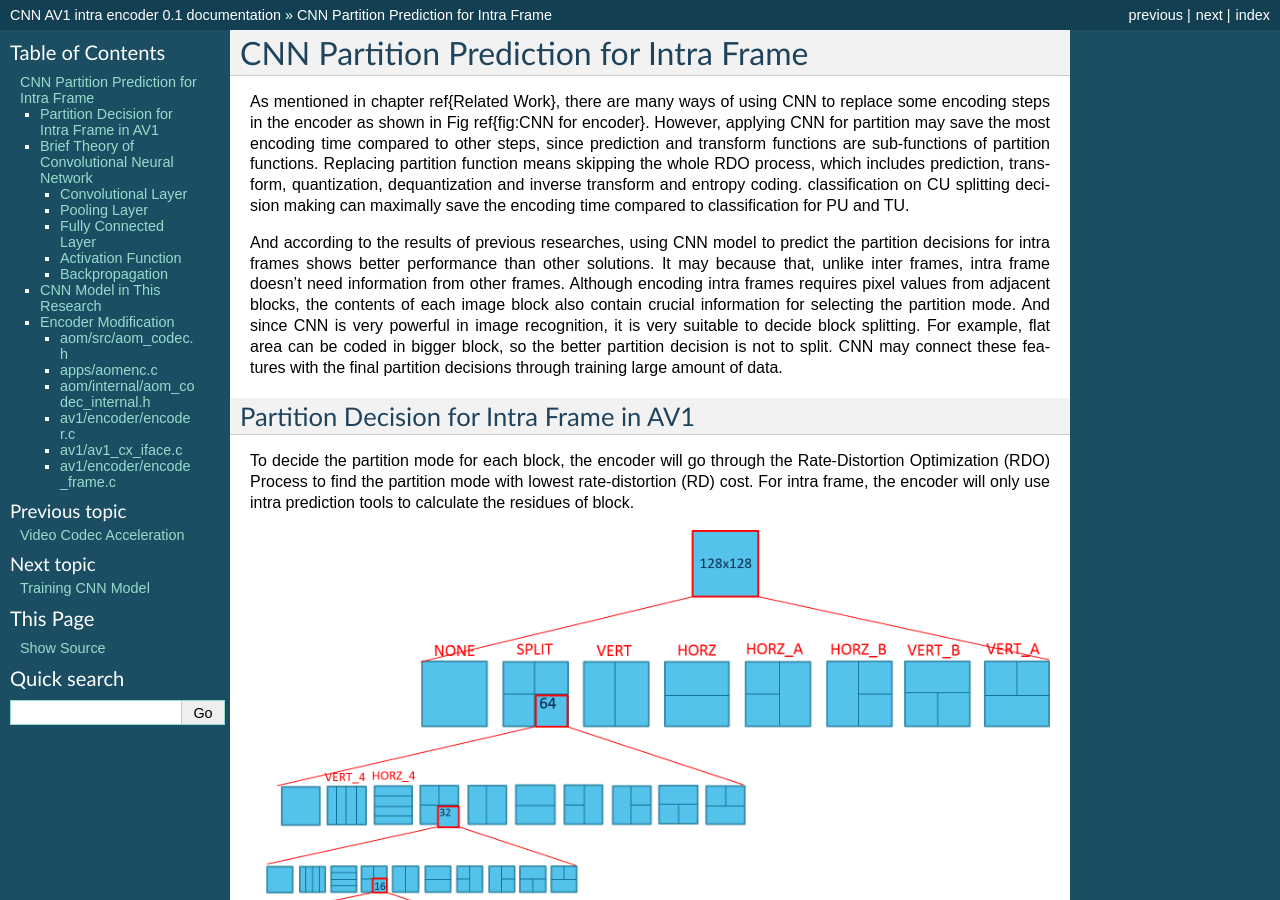
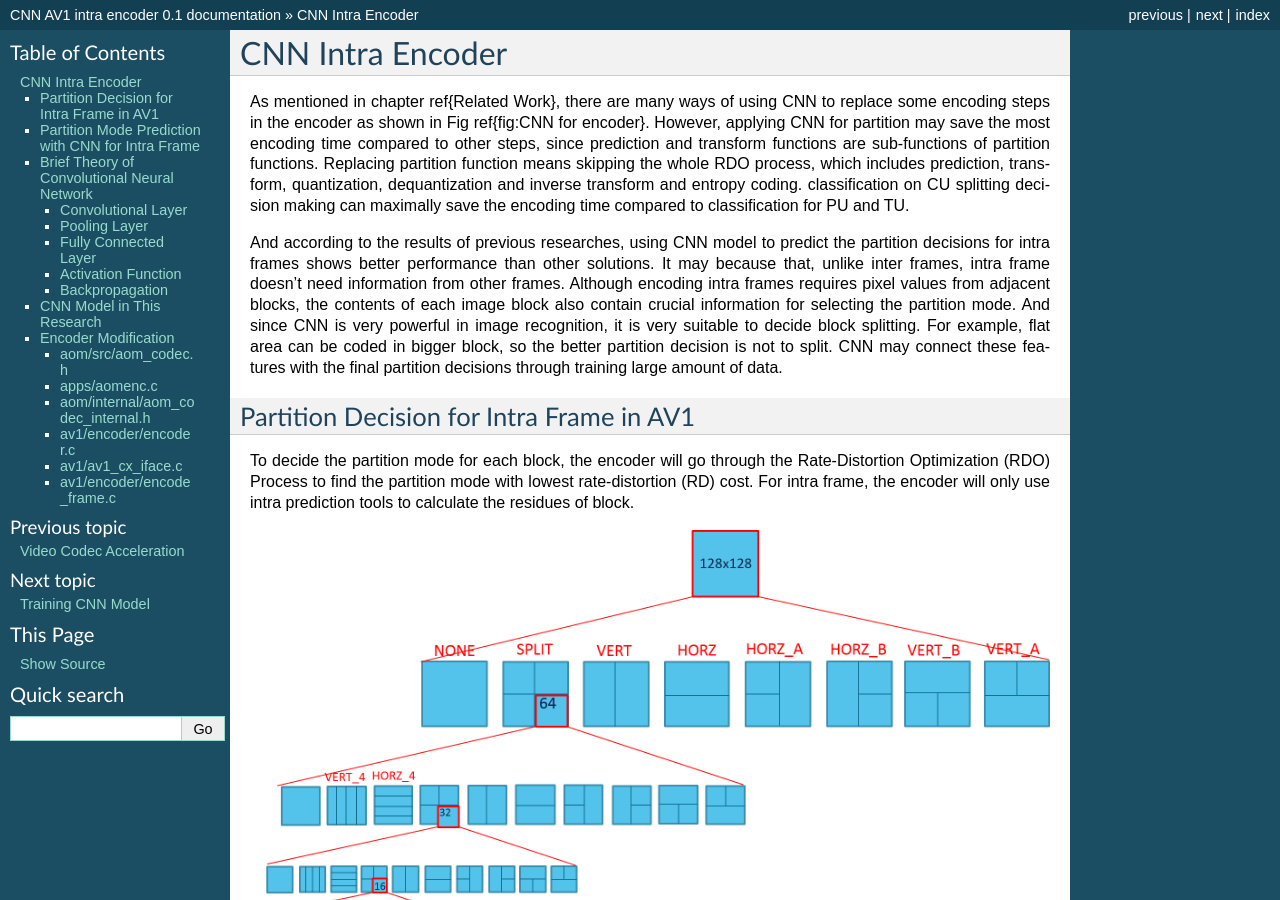
Before and after one commit to epadam/CNN-AV1-intra-encoder, a Sphinx documentation site: the page built from source/cnn_partition_intra.rst, in a window 1280 px wide and 900 px high. Built offline with Sphinx 7.4.7, drawn with Linux system fonts in a browser that asks for light colours; some of the changed text lies outside the part shown.

Commit message:
Update cnn_partition_intra.rst

```diff
--- a/source/cnn_partition_intra.rst
+++ b/source/cnn_partition_intra.rst
@@ -1,4 +1,4 @@
-CNN Partition Prediction for Intra Frame
+CNN Intra Encoder
 ===========================================
 
 
@@ -21,14 +21,14 @@ For intra frame, the encoder will only use intra prediction tools to calculate t
 .. image:: img/OrderofRDcalculation.png
 
 
+==========================================================
+Partition Mode Prediction with CNN for Intra Frame
+==========================================================
+
 .. image:: img/ml_rd_pick.png
 
 
-
-
 .. image:: img/CNN_for_partition.png
-
-
 
 ================================================
 Brief Theory of Convolutional Neural Network
@@ -75,6 +75,10 @@ Backpropagation
 ----------------------
 
 Many optimization algothrims for backpropagation are proposed
+
+
+
+
 
 ================================================
 CNN Model in This Research
```
